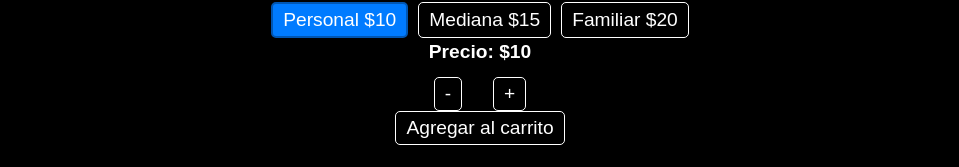
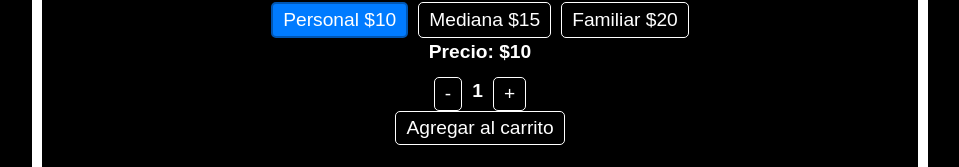
Before and after one commit to Magupe09/sintenedorReact, a React (Vite) app: page / in a window 1280 px wide. Both pictures are taken after a click on the element "Marinera". Shown: the part 509-676 px from the top of the page, without its empty margins (160-1119 px from the left). Built offline with nearby package versions, Linux system fonts and the light colour scheme.

Commit message:
Planeacion y creacion del componente Carrito.

```diff
--- /dev/null
+++ b/src/components/Carrito/style.css
@@ -0,0 +1,5 @@
+.carrit-cart{
+    border: 10px solid white;
+    width: 300px;
+    height: 300px;
+}
--- a/src/components/Menu/index.jsx
+++ b/src/components/Menu/index.jsx
@@ -73,7 +73,7 @@ function Menu() {
                         <p>Precio: ${precioActual}</p>
                         <div className="quantity-controls">
                             <button onClick={() => cantidad > 1 && setCantidad(cantidad - 1)}>-</button>
-                            <span>{cantidad}</span>
+                            <span className='quantity-number'>{cantidad}</span>
                             <button onClick={() => setCantidad(cantidad + 1)}>+</button>
                         </div>
                         <button className='add-to-cart-button' onClick={handleAgregarAlCarrito}>Agregar al carrito</button>
--- a/src/components/Menu/style.css
+++ b/src/components/Menu/style.css
@@ -86,6 +86,7 @@
     text-align: center;
     border: 3px solid black;
     padding-bottom: 27px;
+    border: 10px solid white;
 }
 .modal-content p{
     color: white;
@@ -163,6 +164,9 @@
     padding: 5px 10px;
     cursor: pointer;
 }
+.quantity-number{
+    color: white;
+}
 .quantity-controls button:hover {
     background-color: red;
     color: black;
@@ -222,6 +226,7 @@
         align-items: center;
         height: 25px;
         width: 100%;
+
     }
 }
 @media (max-width: 350px) {
```
Also changed, not shown: src/components/Carrito/index.jsx (added, +11 -0 lines).
